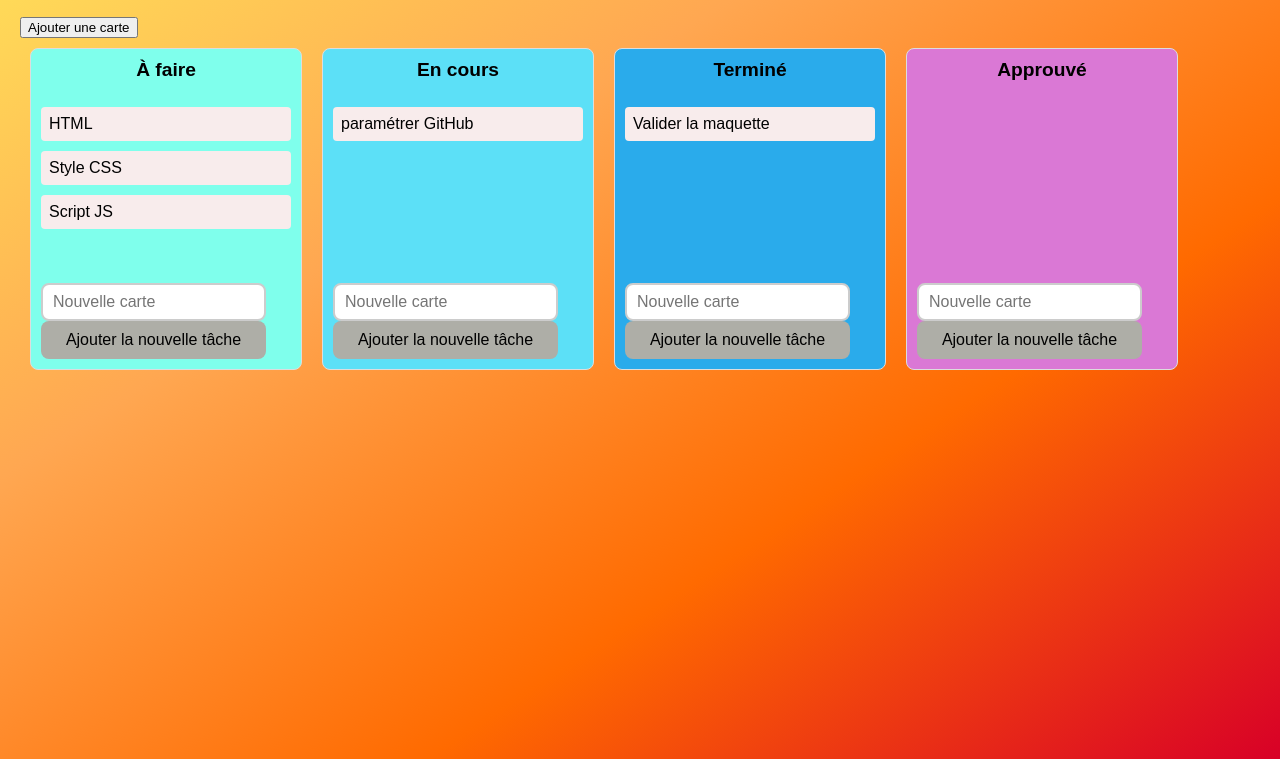
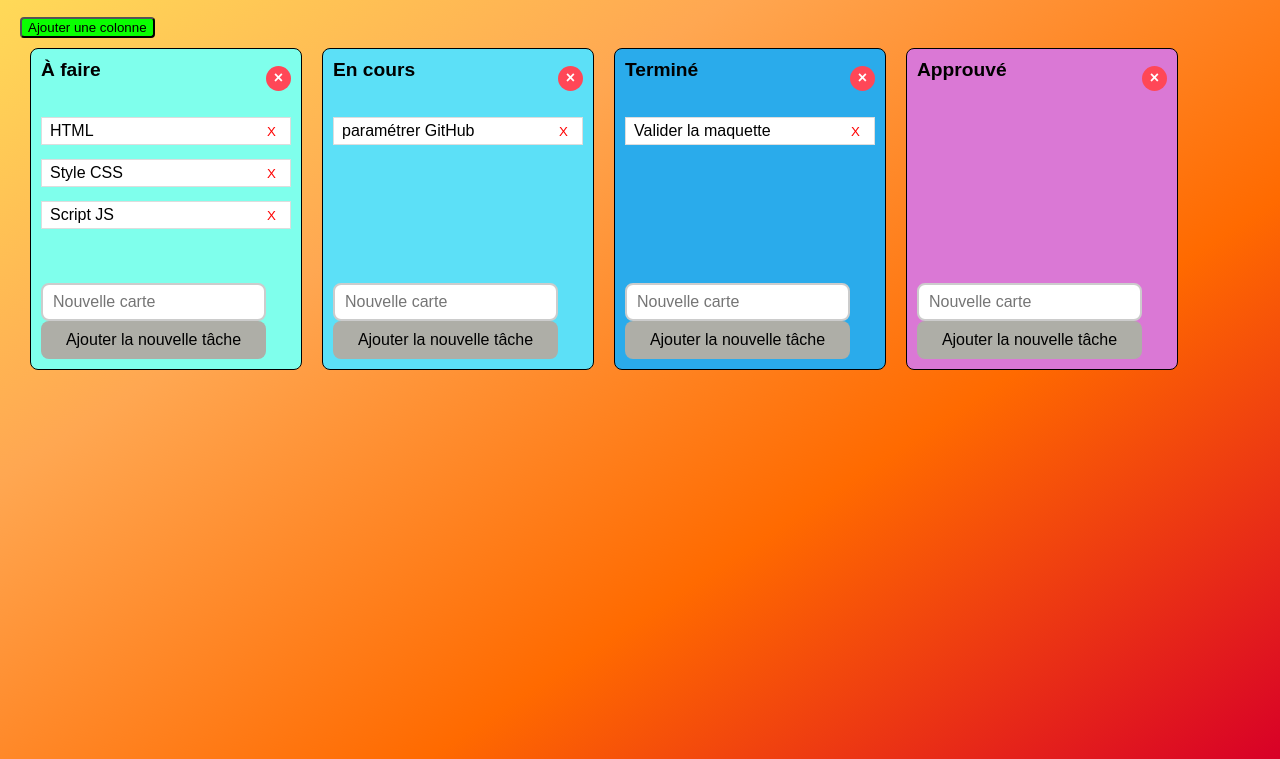
Before and after one commit to Elodie663/application_gestionnaire_de_taches, a plain HTML site: page index.html in a window 1280 px wide. Shown: the part 81-840 px from the top of the page. Drawn offline with Linux system fonts and the light colour scheme.

Commit message:
Modifications du DOM et création du module localStorage

```diff
--- a/index.html
+++ b/index.html
@@ -8,8 +8,8 @@
   </head>
   <body>
     <h1>Mon tableau gestionnaire de tâches</h1>
-    <button class="ajouter-carte">Ajouter une carte</button>
+    <button class="ajouter-colonne">Ajouter une colonne</button>
     <div class="kanban"></div>
-    <script src="script.js"></script>
+    <script type="module" src="script.js"></script>
   </body>
 </html>
--- /dev/null
+++ b/modules/kanbanDOM.js
@@ -0,0 +1,174 @@
+// modules/kanbanDOM.js
+
+// j’importe sauvegarderDonnees depuis localStorage.js,
+// ce qui me permet de conserver les données à chaque modification.
+import { sauvegarderDonnees } from "./localStorage.js";
+
+//la fonction principale contient deux paramètres :
+//- listeObj = nom de la liste et taches
+//- tableauKanban = l'ensemble des listes nécessaires pour la sauvegarde
+export function creerListe(listeObj, tableauKanban) {
+  //je récupère l'élment principal avec la classe .kanban
+  const containerTableau = document.querySelector(".kanban");
+  //je crée le conteneur principale de la liste avec une div
+  const divListe = document.createElement("div");
+  divListe.classList.add("liste");
+
+  //j'utilise switch pour appliquer une classe différente dans mon CSS
+  switch (listeObj.nomListe) {
+    case "À faire":
+      divListe.classList.add("col-a-faire");
+      break;
+    case "En cours":
+      divListe.classList.add("col-en-cours");
+      break;
+    case "Terminé":
+      divListe.classList.add("col-terminé");
+      break;
+    case "Approuvé":
+      divListe.classList.add("col-approuve");
+      break;
+    default:
+      divListe.classList.add("col-nouvelle");
+      // rappel default dans le switch = "Une clause exécutée si aucune correspondance
+      // n'est trouvée avec les clause case (et/ou s'il n'y a pas de break pour les clauses case précédentes"
+      break;
+  }
+
+  //je crée un conteneur enteteListe qui me permet d'avoir titre et bouton cote à cote
+  const enteteListe = document.createElement("div");
+  enteteListe.classList.add("entete-liste");
+
+  //je crée un titre pour le nom de la liste (nom de la colonne)
+  const titre = document.createElement("h2");
+  titre.textContent = listeObj.nomListe;
+
+  //je construis mon bouton de suppression puis...
+  const btnSupprimerColonne = document.createElement("button");
+  btnSupprimerColonne.textContent = "×";
+  btnSupprimerColonne.classList.add("btn-supprimer-colonne");
+  btnSupprimerColonne.title = "Supprimer la colonne";
+
+  //le bouton va demander à l'utilisateur au click s'il veut supprimer la colonne et toutes ses taches
+  btnSupprimerColonne.addEventListener("click", () => {
+    if (
+      //confirm = fontion JS qui s'éffiche sous forme de pop up
+      //et qui ne peut renvoyer que 2 valerus True ou False
+      confirm(
+        `Êtes-vous sûr de vouloir supprimer la colonne "${listeObj.nomListe}" et toutes ses tâches ?`
+      )
+    ) {
+      //l'utilisateur a cliqué oui on entre dans la condition
+      // on recherche l'index de la colonne dans le tableau
+      const indexColonne = tableauKanban.findIndex(
+        (liste) => liste === listeObj
+      );
+      // Supprimer la colonne du tableau
+      tableauKanban.splice(indexColonne, 1);
+
+      // Sauvegarder les données
+      sauvegarderDonnees(tableauKanban);
+
+      // Supprimer la colonne du DOM
+      divListe.remove();
+    }
+  });
+
+  // j'ajoute le titre et le bouton à l'en-tête
+  enteteListe.appendChild(titre);
+  enteteListe.appendChild(btnSupprimerColonne);
+
+  //je crée la zone qui contiendra chaque tâche sous forme de div 'enfants'
+  const zonesTaches = document.createElement("div");
+  zonesTaches.classList.add("zone-taches");
+  divListe.appendChild(enteteListe);
+  //MODIFIE divListe.appendChild(titre);
+  divListe.appendChild(zonesTaches);
+  // Ajout de la liste dans le kanban (le DOM)
+  containerTableau.appendChild(divListe);
+
+  //je crée ma boucle pour parcourir le tableau avec forEach
+  listeObj.taches.forEach(function (nomTache, index) {
+    //ici je vérifie que ma tache n'est pas vide ou uniquement des espaces avec trim
+    if (nomTache.trim() !== "") {
+      //Rappel : la méthode trim() permet de retirer les blancs en début et fin de chaîne
+      const divTache = document.createElement("div");
+      divTache.classList.add("tache");
+      //  divTache.textContent = nomTache;
+      zonesTaches.appendChild(divTache);
+
+      //je crée un span pour séparer le texte du bouton
+      const texteTache = document.createElement("span");
+      texteTache.textContent = nomTache;
+      divTache.appendChild(texteTache);
+
+      //je crée le bouton de suppression de la tache
+      const btnSupprimer = document.createElement("button");
+      btnSupprimer.textContent = "X";
+      btnSupprimer.classList.add("btn-supprimer");
+      divTache.appendChild(btnSupprimer);
+
+      //j'ajoute l'écouteur d'évenément en utilisant la méthode splice = car tableau
+      //puis je sauvegarde et 'remove' la div du DOM
+      btnSupprimer.addEventListener("click", () => {
+        listeObj.taches.splice(index, 1);
+        sauvegarderDonnees(tableauKanban);
+        divTache.remove();
+      });
+    }
+  });
+
+  //je crée mon champ de saisie 'input' pour les nouvelles taches
+  const inputTache = document.createElement("input");
+  inputTache.type = "text";
+  inputTache.placeholder = "Nouvelle carte";
+  inputTache.classList.add("input-tache");
+
+  //je crée le bouton pour ajouter la tache
+  const boutonAjouter = document.createElement("button");
+  boutonAjouter.textContent = "Ajouter la nouvelle tâche";
+  boutonAjouter.classList.add("btn-ajouter-tache");
+
+  //création de l'événement pour ajouter une tache avec 'click'
+  boutonAjouter.addEventListener("click", function () {
+    const nomTache = inputTache.value.trim();
+    if (nomTache !== "") {
+      //si tache non vide alors...
+      //...je crée une nouvelle tâche dans le DOM...
+      const divTache = document.createElement("div");
+      divTache.classList.add("tache");
+      // divTache.textContent = nomTache;
+      zonesTaches.appendChild(divTache);
+
+      //...j'ajoute la tâche au tableau kanban avec la méthode push puis...
+      listeObj.taches.push(nomTache);
+
+      const texteTache = document.createElement("span");
+      texteTache.textContent = nomTache;
+      divTache.appendChild(texteTache);
+      //...j'ajoute le bouton de suppression...
+      const btnSupprimer = document.createElement("button");
+      btnSupprimer.textContent = "X";
+      btnSupprimer.classList.add("btn-supprimer");
+
+      btnSupprimer.addEventListener("click", () => {
+        const index = listeObj.taches.indexOf(nomTache);
+        if (index > -1) {
+          listeObj.taches.splice(index, 1);
+          sauvegarderDonnees(tableauKanban);
+          divTache.remove();
+        }
+      });
+      divTache.appendChild(btnSupprimer);
+
+      //...je sauvegarde les données...
+      sauvegarderDonnees(tableauKanban);
+
+      //...puis je vide le champ input
+      inputTache.value = "";
+    }
+  });
+
+  divListe.appendChild(inputTache);
+  divListe.appendChild(boutonAjouter);
+}
--- /dev/null
+++ b/modules/localStorage.js
@@ -0,0 +1,37 @@
+// modules/localStorage.js
+/*
+Le localStorage fonctionne comme un dictionnaire clé-valeur :
+ Le LocalStorage est une zone de stockage intégrée aux navigateurs web :
+- permet de sauvegarder des données côté client.
+- les données sont persistantes (restent après fermeture de l’onglet ou du navigateur).
+- accessible via l’objet global localStorage en JavaScript.
+*/
+
+//enregistrer les données dans le localStorage
+export function sauvegarderDonnees(tableauKanban) {
+  localStorage.setItem("tableauKanban", JSON.stringify(tableauKanban));
+}
+
+//charger les données depuis le localStorage
+export function chargerDonnees() {
+  return JSON.parse(localStorage.getItem("tableauKanban")) || [];
+}
+
+/*********************************************************************** */
+/*ESSAI qui a fait planter le DOM
+export function chargerDonnees() {
+  let tableauKanban = JSON.parse(localStorage.getItem("tableauKanban")) || [];
+  tableauKanban.forEach((liste) => creerListe(liste, tableauKanban));
+  return tableauKanban;
+}*/
+
+//********************************************************************** */
+//constante => clé unique pour identifier les données dans le localStorage
+//const storage_key = "kanbanData";
+
+/*
+export function chargerDonnees() {
+  const data = localStorage.getItem(storage_key);
+  return data ? JSON.parse(data) : null;
+}*/
+/*fonction plus modulaire car elle ne dépend pas de la fonction Liste du DOM et elle retourne les données et valeur null s'il n'y a pas de données */
--- a/script.js
+++ b/script.js
@@ -1,5 +1,14 @@
-let tableauKanban = [
-  //tableau global pour définir les taches
+// script.js
+import { creerListe } from "./modules/kanbanDOM.js";
+import { chargerDonnees } from "./modules/localStorage.js";
+
+//on vérifie s'il y a des données à charger depuis le module localStorage
+let tableauKanban = chargerDonnees();
+
+if (tableauKanban.length === 0) {
+  //si vide on récupère les données du tableau
+  // tableau global pour définir les taches
+  tableauKanban = [
     {
       nomListe: "À faire",
       taches: ["HTML", "Style CSS", "Script JS"],
@@ -17,93 +26,18 @@ let tableauKanban = [
       taches: [""],
     },
   ];
-
-//console.log(tableauKanban);
-// Fonction qui crée une liste dans le DOM à partir d’un objet liste
-
-function creerListe(listeObj) {
-  const containerTableau = document.querySelector(".kanban");
-
-  //je crée le conteneur principale de la liste avec une div
-  const divListe = document.createElement("div");
-  divListe.classList.add("liste");
-
-  //j'utilise switch pour appliquer une classe différente dans mon CSS
-  switch (listeObj.nomListe) {
-    case "À faire":
-      divListe.classList.add("col-a-faire");
-      break;
-    case "En cours":
-      divListe.classList.add("col-en-cours");
-      break;
-    case "Terminé":
-      divListe.classList.add("col-terminé");
-      break;
-    case "Approuvé":
-      divListe.classList.add("col-approuve");
-      break;
 }
 
-  //je crée un titre pour le nom de la liste (nom de la colonne)
-  const titre = document.createElement("h2");
-  titre.textContent = listeObj.nomListe;
-
-  //je crée la zone qui contiendra chaque tâche
-  const zonesTaches = document.createElement("div");
-  zonesTaches.classList.add("zone-taches");
-
-  divListe.appendChild(titre);
-  divListe.appendChild(zonesTaches);
-  // Ajout de la liste dans le kanban (le DOM)
-  containerTableau.appendChild(divListe);
-
-  //je crée ma boucle pour parcourir le tableau avec forEach
-  listeObj.taches.forEach(function (nomTache) {
-    if (nomTache.trim() !== "") {
-      //Rappel : la méthode trim() permet de retirer les blancs en début et fin de chaîne
-      const divTache = document.createElement("div");
-      divTache.classList.add("tache");
-      divTache.textContent = nomTache;
-      zonesTaches.appendChild(divTache);
+tableauKanban.forEach((liste) => creerListe(liste, tableauKanban));
+//ici j'ajoute le code lié à la création de la nouvelle colonne, dans HTML : <button class="ajouter-colonne">Ajouter une carte</button>
+document.querySelector(".ajouter-colonne").addEventListener("click", () => {
+  const nomListe = prompt("Nom de la nouvelle colonne");
+  if (nomListe && nomListe.trim() !== "") {
+    tableauKanban.push({
+      nomListe: nomListe.trim(),
+      taches: [],
+    });
+    document.querySelector(".kanban").innerHTML = ""; // vide les anciennes listes
+    tableauKanban.forEach((liste) => creerListe(liste, tableauKanban));
   }
 });
-  //je crée mon champ de saisie 'input' pour les nouvelles taches
-  const inputTache = document.createElement("input");
-  inputTache.type = "text";
-  inputTache.placeholder = "Nouvelle carte";
-  inputTache.classList.add("input-tache");
-
-  //je crée le bouton pour ajouter la tache
-  const boutonAjouter = document.createElement("button");
-  boutonAjouter.textContent = "Ajouter la nouvelle tâche";
-  boutonAjouter.classList.add("btn-ajouter-tache");
-
-  //création de l'événement 'click'
-  boutonAjouter.addEventListener("click", function () {
-    const nomTache = inputTache.value.trim();
-    if (nomTache !== "") {
-      //créer une nouvelle tâche dans le DOM
-      const divTache = document.createElement("div");
-      divTache.classList.add("tache");
-      divTache.textContent = nomTache;
-      zonesTaches.appendChild(divTache);
-
-      //j'ajoute la tâche au tableau kanban avec la méthode. push
-      listeObj.taches.push(nomTache);
-
-      //sauvegarde dans le LocalStorage
-      sauvegarderDonnees();
-
-      //vider le champ input
-      inputTache.value = "";
-    }
-  });
-
-  divListe.appendChild(inputTache);
-  divListe.appendChild(boutonAjouter);
-}
-//console.log("Création de la liste :", listeObj.nomListe);
-// Affichage initial de toutes les listes :
-tableauKanban.forEach(function (liste) {
-  creerListe(liste);
-});
--- a/style.css
+++ b/style.css
@@ -28,7 +28,7 @@ h1 {
 }
 
 .liste {
-  border: 1px solid #ddd;
+  border: 1px solid #000000;
   border-radius: 8px;
   padding: 10px;
   width: 250px;
@@ -58,6 +58,20 @@ h1 {
   text-align: center;
 }
 
+.ajouter-colonne {
+  background-color: #09ff00;
+  transition: background-color 0.3s ease;
+  border-radius: 4px;
+}
+
+.ajouter-colonne:hover {
+  background-color: #fff700;
+}
+
+.col-nouvelle {
+  background-color: #12d591;
+}
+
 .zone-taches {
   display: flex;
   flex-direction: column;
@@ -67,10 +81,21 @@ h1 {
 }
 
 .tache {
-  background-color: #f8ecec;
-  padding: 8px;
-  border-radius: 4px;
-  cursor: grab;
+  display: flex;
+  justify-content: space-between;
+  align-items: center;
+  padding: 4px 8px;
+  border: 1px solid #ddd;
+  margin-bottom: 4px;
+  background-color: #ffffff;
+}
+
+.btn-supprimer {
+  background: transparent;
+  border: none;
+  color: red;
+  cursor: pointer;
+  margin-left: 8px;
 }
 
 .input-tache,
@@ -102,3 +127,57 @@ h1 {
 .btn-ajouter-tache:hover {
   background-color: #e0dc6a;
 }
+.entete-liste {
+  display: flex;
+  justify-content: space-between;
+  align-items: center;
+  margin-bottom: 10px;
+}
+
+.btn-supprimer-colonne {
+  background: #ff4757;
+  color: white;
+  border: none;
+  border-radius: 50%;
+  width: 25px;
+  height: 25px;
+  cursor: pointer;
+  font-size: 16px;
+  font-weight: bold;
+}
+
+.btn-supprimer-colonne:hover {
+  background: #ff3742;
+}
+
+/* Mon mémo des principales commandes pour le flex box
+
+CONTENEUR FLEX :
+display: flex;                    = Active flexbox - les enfants se mettent en ligne
+
+DIRECTION :
+flex-direction: row;              = En ligne (par défaut)
+flex-direction: column;           =  En colonne
+
+JUSTIFICATION HORIZONTALE (axe principal) :
+justify-content: flex-start;      =  Au début (par défaut)
+justify-content: center;          =  Au centre
+justify-content: flex-end;        = À la fin
+justify-content: space-between;   = Espace égal entre les éléments
+justify-content: space-around;    =  Espace égal autour des éléments
+justify-content: space-evenly;    = Espace parfaitement égal partout
+
+ALIGNEMENT VERTICAL (axe secondaire) :
+align-items: stretch;            = S'étire sur toute la hauteur (par défaut)
+align-items: flex-start;         =  En haut
+align-items: center;             = Au centre vertical
+align-items: flex-end;           =  En bas
+
+RETOUR À LA LIGNE :
+flex-wrap: nowrap;                = Tout sur une ligne (par défaut)
+flex-wrap: wrap;                  =  Retour à la ligne si besoin
+
+ENFANTS FLEX :
+flex: 1;                          = L'enfant prend tout l'espace disponible
+flex-shrink: 0;                   = L'enfant ne rétrécit pas
+*/
```
Also changed, not shown: kanbanDOM.js (deleted), localStorage.js (deleted), modules/dragDrop.js (added). Lines whose indentation alone changed are shown as unchanged.
